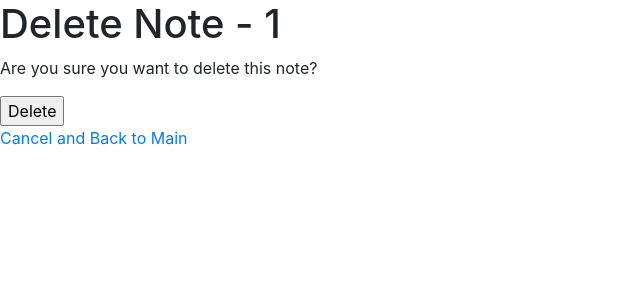
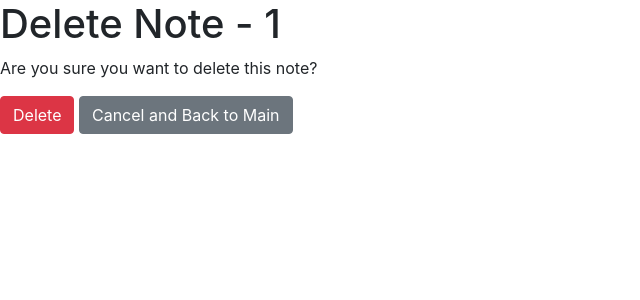
Before and after one commit to yarinlaniado/noteapp, a Flask app: page /delete/1 in a window 1280 px wide. Shown: the part 142-442 px from the top of the page, without its empty margins (0-640 px from the left). Run offline with Flask 3, Linux system fonts and the light colour scheme; parts of the project's set-up code (start-up, migrations or seed data) failed here and were passed over; some libraries are stand-ins or nearby versions.

Commit message:
delete from db

```diff
--- a/app/app.py
+++ b/app/app.py
@@ -96,12 +96,18 @@ def update(title):
 
 
 # delete route+fun
-@app.route('/delete/<title>', methods=['GET', 'POST'])
+@app.route('/delete/<title>', methods=['GET','POST'])
 def delete(title):
     if request.method == 'POST':
+
         try:
             os.remove(f'notes/{title}.txt')
-            logging.info(f'note "{title}" was deleted')
+            # Delete the note from the MongoDB collection using the title as a filter
+            result = collection.delete_one({'title': title})
+            if result.deleted_count == 1:
+                logging.info(f'Note "{title}" was deleted from the database')
+            else:
+                logging.warning(f'Note "{title}" not found in the database')
             return redirect(url_for('main'))
         except FileNotFoundError:
             return page_not_found("Note not found")
--- a/app/templates/delete.html
+++ b/app/templates/delete.html
@@ -3,7 +3,7 @@
     <h1>Delete Note - {{ title }}</h1>
     <p>Are you sure you want to delete this note?</p>
     <form method="POST">
-        <input type="submit" value="Delete">
+        <button type="submit" class="btn btn-danger">Delete</button>
+        <a href="{{ url_for('main') }}" class="btn btn-secondary">Cancel and Back to Main</a>
     </form>
-    <a href="{{ url_for('main') }}">Cancel and Back to Main</a>
 {% endblock %}
```
